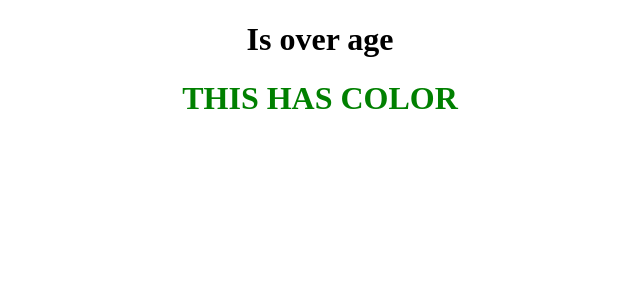
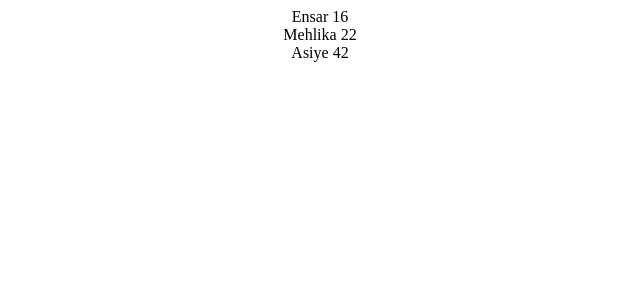
Before and after one commit to EnsarSen/React, a React (Create React App) app: page / in a window 1280 px wide. Shown: the top 300 px of the page, without its empty margins (320-960 px from the left). Built offline with nearby package versions, Linux system fonts and the light colour scheme.

Commit message:
Learned lists!

```diff
--- a/src/App.js
+++ b/src/App.js
@@ -1,26 +1,21 @@
 import './App.css';
-
+import {User} from './User'
 function App() {
-
-  const age = 21;
-  const isGreen = true;
-
-
-  return <div className="App">
-  {age >= 18 ? <h1>Is over age</h1> : <h1> is under age</h1>}
-  <h1 style= {{color: isGreen ? "green" : "red"}}> THIS HAS COLOR</h1>
-  </div>
+const users = [
+{name: "Ensar", age: 16},
+{name: "Mehlika", age: 22},
+{name: "Asiye", age : 42},
+];
 
 
 
+return (<div className="App">
 
+  {users.map ((user , key) => {
+  return <User name={user.name} age ={user.age}/>;
+})}
+</div>
+);
 }
 
-
-
-
-
-
-
-
 export default App;
--- /dev/null
+++ b/src/User.js
@@ -0,0 +1,7 @@
+export const User = (props) => {
+  return (
+  <div>
+    {props.name} {props.age}
+</div>
+  );
+};
```
